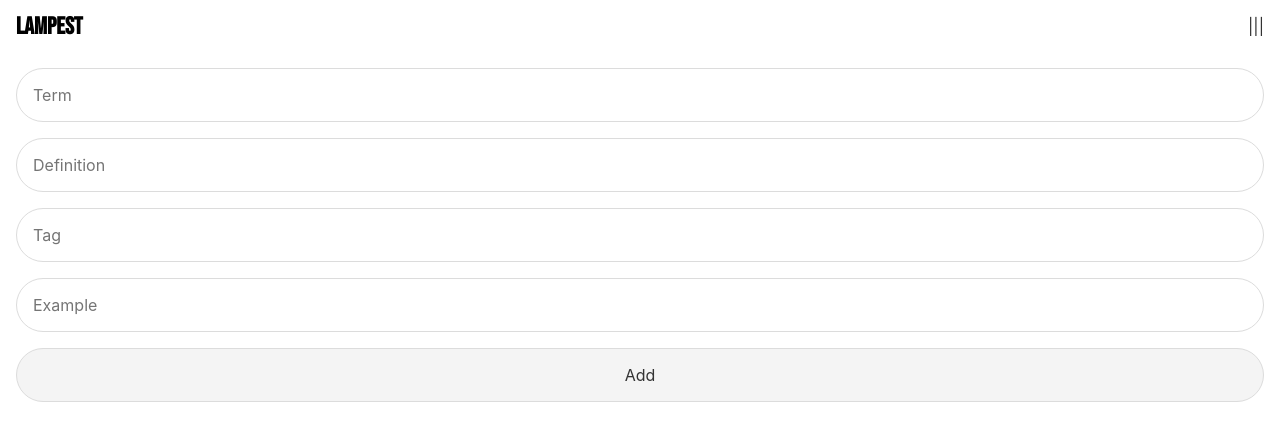
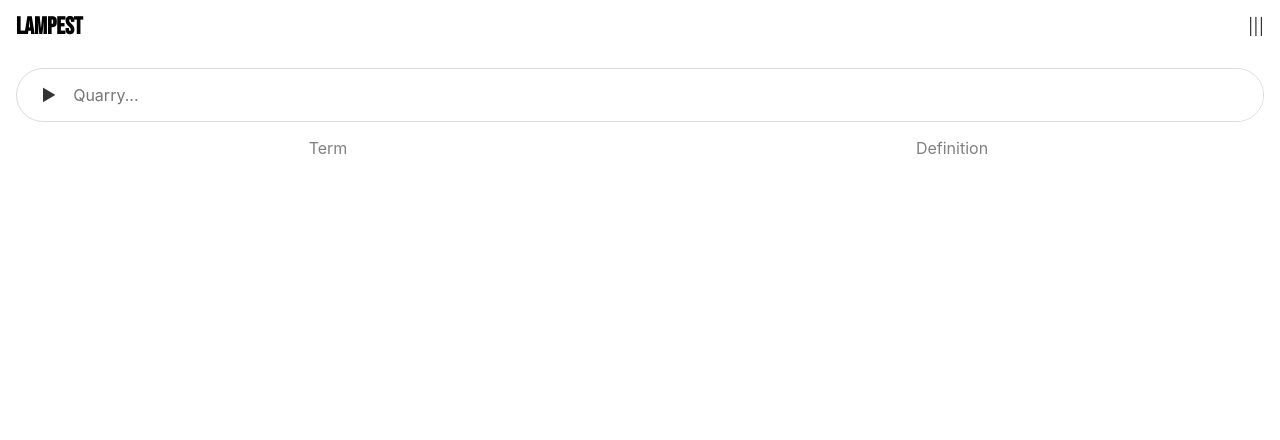
Before and after one commit to SpicyRicecaker/Lampest, a Svelte app in the folder frontend/: page / in a window 1280 px wide. Shown: the top 440 px of the page. Built offline with nearby package versions, Linux system fonts and the light colour scheme.

Commit message:
Added search bar and terms under, but can't hide span with display: block for some reason.

```diff
--- a/frontend/src/Nav.svelte
+++ b/frontend/src/Nav.svelte
@@ -25,12 +25,13 @@
     border: none;
     padding: 1rem;
     border-radius: 0;
+    transition: 1s;
     &:hover {
       color: $munchingOrange;
-      background: #fbfbfb;
       cursor: pointer;
     }
     &:active {
+      transition: 0s;
       background: $munchingOrange;
       color: white;
     }
--- a/frontend/src/Quarry.svelte
+++ b/frontend/src/Quarry.svelte
@@ -1,5 +1,6 @@
 <script lang="ts">
   import { onMount } from 'svelte';
+  import Search from './Search.svelte'
 
   interface termType {
     content: string;
@@ -10,9 +11,13 @@
   }
 
   let terms: Array<termType> = [];
+  let features: Array<any> = [
+    { inner: 'Term', style: 'flex: 1' },
+    { inner: 'Definition', style: 'flex: 1' },
+  ];
 
   onMount(async () => {
-    await createTerm();
+    // await createTerm();
   });
 
   const createTerm = async () => {
@@ -20,9 +25,12 @@
     const resTerm = await serverRes.json();
     terms = await resTerm;
   };
+
+  let searchParameters;
 </script>
 
 <style lang="scss">
+  $notGray: #f3f3f3;
   * {
     margin: 0;
     padding: 0;
@@ -37,56 +45,52 @@
   .smallwrap {
     display: flex;
     flex-direction: row;
-    gap: 0.5rem;
+    // gap: 0.5rem;
+    box-shadow: 0rem 0.1rem 0.3rem 0.1rem lightgray;
     & > span {
       flex: 1;
       padding: 1rem;
       background-color: white;
-    box-shadow: 0rem .1rem .3rem .1rem lightgray;
+      text-align: center;
+      // box-shadow: 0rem 0.1rem 0.3rem 0.1rem lightgray;
     }
   }
 
   .header {
-    display: flex;
-    flex-direction: row;
-    gap: 1rem;
+    @extend .smallwrap;
+    box-shadow: none;
     & > span {
+      color: gray;
       flex: 1;
+      padding: 0rem 1rem 1rem;
     }
-    margin: 1rem 1rem 0.5rem;
+    margin: 0rem 1rem;
   }
 
-  /* main {
-		text-align: center;
-		padding: 1em;
-		max-width: 240px;
-		margin: 0 auto;
-	}
+  .divider {
+    flex: 0;
+    border-left: 0.1rem dotted #cacaca;
+  }
 
-	h1 {
-		color: #ff3e00;
-		text-transform: uppercase;
-		font-size: 4em;
-		font-weight: 100;
-	}
-
-	@media (min-width: 640px) {
-		main {
-			max-width: none;
-		}
-	} */
+  @media (min-width: 640px) {
+    main {
+      max-width: none;
+    }
+  }
 </style>
 
 <main>
-  <div class="header"><span>Term</span> <span>Definition</span></div>
+  <Search bind:quarryParameters={searchParameters}/>
+  <div class="header">
+    {#each features as feature}<span>{feature.inner}</span>{/each}
+  </div>
   <div class="bigwrap">
     {#each terms as term}
       <div class="smallwrap">
         <span class="tail">{term.content}</span>
+        <div class="divider" />
         <span class="head">{term.description}</span>
       </div>
     {/each}
   </div>
-  <!-- <h1>Hello {name}!</h1>
-	<p>Visit the <a href="https://svelte.dev/tutorial">Svelte tutorial</a> to learn how to build Svelte apps.</p> -->
 </main>
--- /dev/null
+++ b/frontend/src/Search.svelte
@@ -0,0 +1,167 @@
+<script lang="ts">
+  export let quarryParameters = {
+    content: null,
+    language: null,
+    category: null,
+    startDate: null,
+    endDate: null,
+  };
+
+  let revealParameters = false;
+
+  const queryIt = () => {
+    console.log('hi');
+  };
+</script>
+
+<style lang="scss">
+  $munchingOrange: #f1c232;
+  * {
+    margin: 0;
+    padding: 0;
+  }
+
+  main {
+    margin: 1rem;
+    display: flex;
+    flex-direction: column;
+    gap: 1rem;
+  }
+
+  .searchbar {
+    // Expand max
+    flex: 1;
+    // Horizontal layout of inside items
+    display: flex;
+    flex-direction: row;
+    padding: 0rem 0rem 0rem 0.5rem;
+    // Styling
+    border: 0.1rem solid gainsboro;
+    border-radius: 2rem;
+    // When something is active
+    transition: 0.2s;
+    &:focus-within {
+      outline: none;
+      border: 0.1rem solid #ababab;
+      box-shadow: 0 0 0.2rem gray;
+    }
+  }
+
+  .dropdown-check {
+    display: none;
+    &:checked + .dropdown-label {
+      transform: rotate(0);
+    }
+  }
+
+  .dropdown-label {
+    transform: rotate(-90deg);
+    display: inline-block;
+    object-fit: contain;
+    transition: 1s;
+    &:hover {
+      transition: 0.2s;
+      color: $munchingOrange;
+      cursor: pointer;
+    }
+    padding: 1rem;
+    user-select: none;
+  }
+
+  input[type='text'] {
+    flex: 1;
+    outline: none;
+    border: 0.1rem solid gainsboro;
+    border-radius: 2rem;
+    padding: 1rem;
+    transition: 0.2s;
+    &:focus {
+      outline: none;
+      border: 0.1rem solid #ababab;
+      box-shadow: 0 0 0.2rem gray;
+    }
+  }
+
+  .searchbar input[type='text'] {
+    border: 0.1rem transparent;
+    padding: 1rem 1rem 1rem 0rem;
+    &:focus {
+      outline: none;
+      border: 0.1rem transparent;
+      box-shadow: none;
+    }
+  }
+
+  .date-wrapper {
+    display: flex;
+    flex-direction: row;
+    gap: 1rem;
+  }
+
+  input[type='date'] {
+    color: gray;
+    flex: 1;
+    outline: none;
+    border: 0.1rem solid gainsboro;
+    border-radius: 2rem;
+    padding: 1rem;
+    transition: 0.2s;
+    &:focus {
+      outline: none;
+      border: 0.1rem solid #ababab;
+      box-shadow: 0 0 0.2rem gray;
+    }
+    text-align: center;
+  }
+
+  button {
+    background-color: white;
+    padding: 1rem;
+    border-radius: 2rem;
+    outline: none;
+    border: 0.1rem solid gainsboro;
+    // background-color: white;
+    transition: 1s;
+    &:hover {
+      cursor: pointer;
+      color: $munchingOrange;
+    }
+    &:active {
+      transition: 0s;
+      background: $munchingOrange;
+      color: white;
+    }
+  }
+</style>
+
+<main>
+  <div class="searchbar">
+    <label class="dropdown-wrapper">
+      <input
+        type="checkbox"
+        class="dropdown-check"
+        bind:checked={revealParameters} />
+      <span class="dropdown-label">&#x25BC;</span>
+    </label>
+    <input
+      size="1"
+      type="text"
+      placeholder="Quarry..."
+      bind:value={quarryParameters.content} />
+  </div>
+  {#if revealParameters}
+    <input
+      type="text"
+      placeholder="Lang - en, es, ja"
+      bind:value={quarryParameters.language} />
+    <input
+      type="text"
+      placeholder="Category - verb, noun, idiom"
+      bind:value={quarryParameters.category} />
+    <div class="date-wrapper">
+      <input type="date" bind:value={quarryParameters.startDate} />
+      <input type="date" bind:value={quarryParameters.endDate} />
+    </div>
+    <button on:click={queryIt}>Search</button>
+  {/if}
+</main>
--- a/frontend/src/TerraForm.svelte
+++ b/frontend/src/TerraForm.svelte
@@ -98,6 +98,7 @@
     border: 0.1rem solid gainsboro;
     padding: 1rem;
     border-radius: 2rem;
+    transition: 0.2s;
     /* border: .1rem solid gray; */
     /* border: 2px inset; */
     &:focus {
@@ -108,19 +109,21 @@
   }
 
   button {
+    background-color: white;
     padding: 1rem;
     border-radius: 2rem;
     outline: none;
     border: 0.1rem solid gainsboro;
     // background-color: white;
+    transition: 1s;
     &:hover {
-      background-color: #fbfbfb;
       cursor: pointer;
       color: $munchingOrange;
     }
     &:active {
-      background-color: $munchingOrange;
-      color: black;
+      transition: 0s;
+      background: $munchingOrange;
+      color: white;
       border: 0.1rem solid transparent;
     }
   }
@@ -173,8 +176,11 @@ u}
   <input type="text" placeholder="Example" bind:value={tempTerm.example} />
   <button on:click={createTerm}>Add</button>
   {#if fetchRes.status !== 99}
-    <div class="response" style="background-color:{colorbaseres.get(fetchRes.status)};">
-      <span class="status">Code {fetchRes.status}</span> {fetchRes.msg}
+    <div
+      class="response"
+      style="background-color:{colorbaseres.get(fetchRes.status)};">
+      <span class="status">Code {fetchRes.status}</span>
+      {fetchRes.msg}
     </div>
   {/if}
 </main>
--- a/frontend/src/stores.ts
+++ b/frontend/src/stores.ts
@@ -1,3 +1,3 @@
 import { writable } from 'svelte/store';
 
-export const view = writable('add-terms');
+export const view = writable('query-terms');
```
Also changed, not shown: 2 other files (tests, documents, lock files or other folders).
